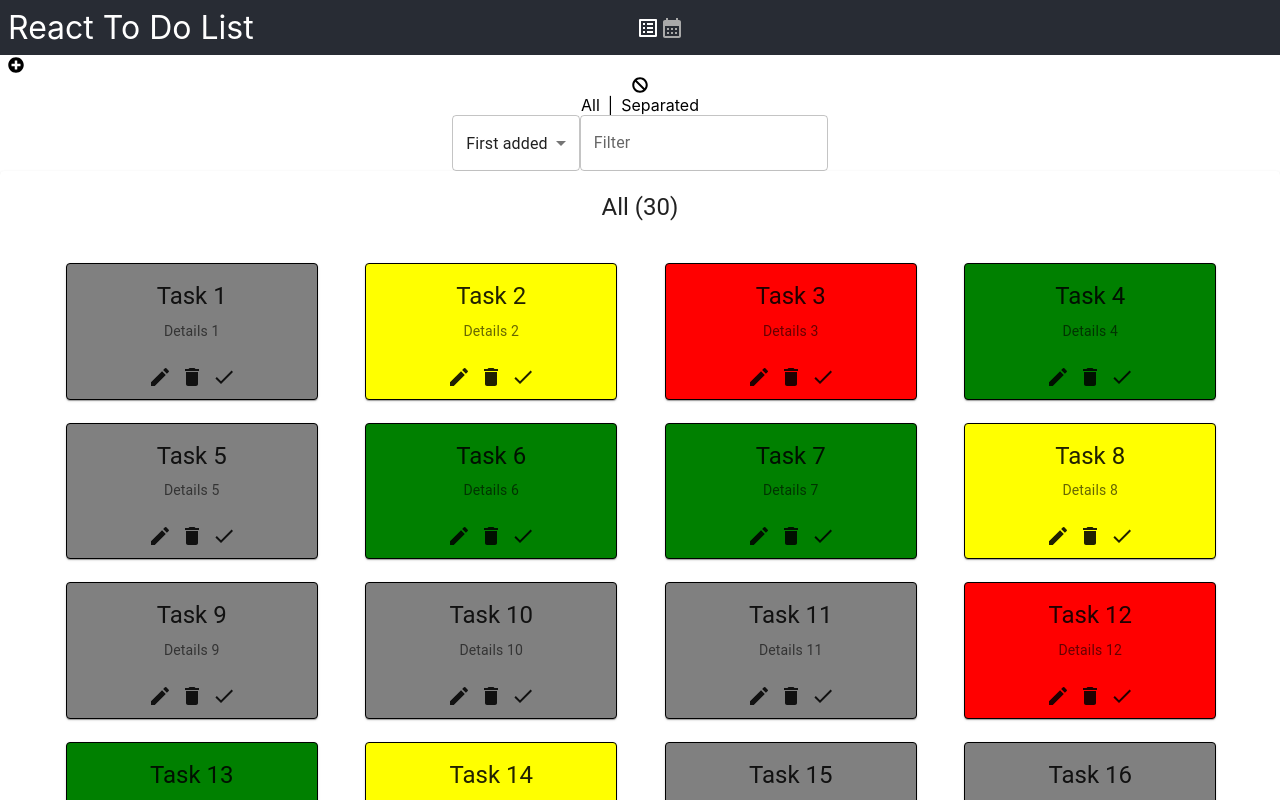
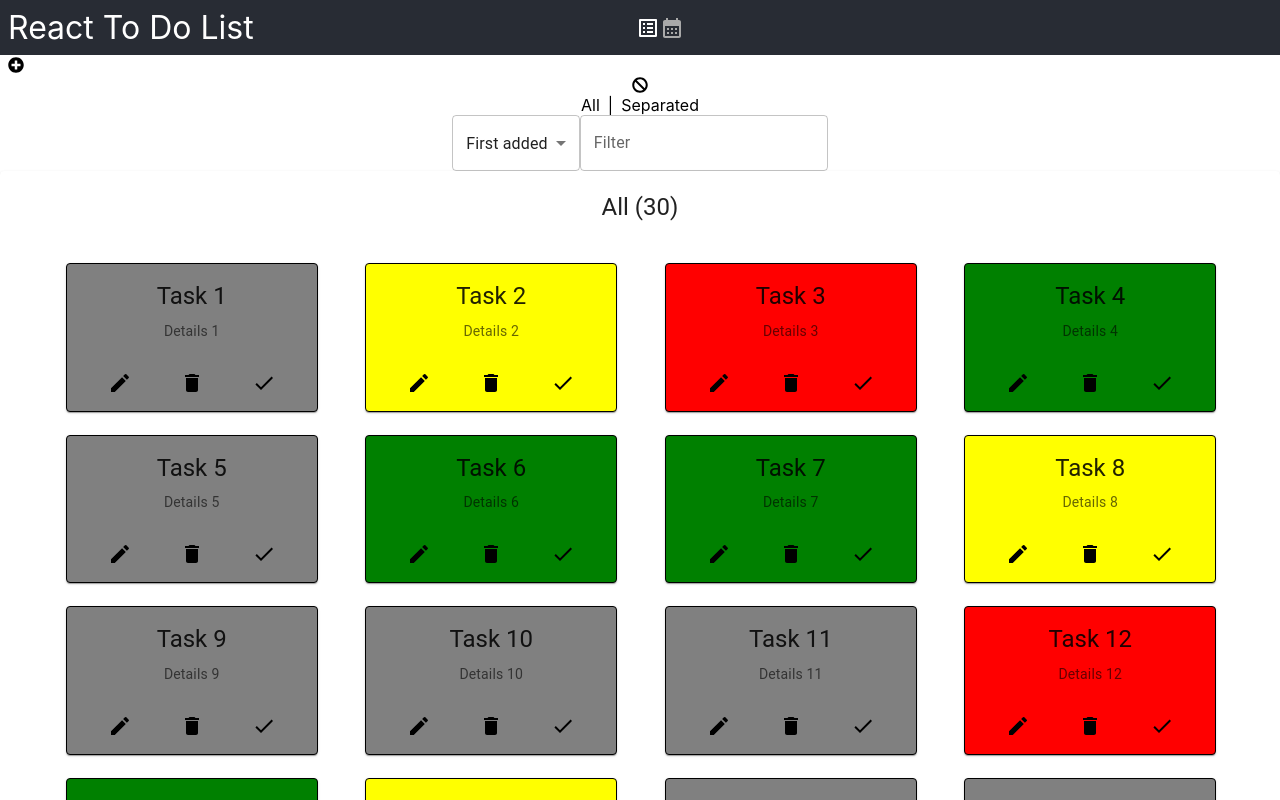
Before and after one commit to Skyrlon/react-todo-list, a React (Create React App) app: page / in a window 1280 px wide. Shown: the top 800 px of the page. Built offline with nearby package versions, Linux system fonts and the light colour scheme.

Commit message:
Make todo icons as buttons

```diff
--- a/src/components/Todo.jsx
+++ b/src/components/Todo.jsx
@@ -1,6 +1,7 @@
 import PropTypes from "prop-types";
 import styled from "styled-components";
 import {
+  Button,
   Card,
   Checkbox,
   CardContent,
@@ -21,6 +22,8 @@ const StyledTodo = styled(Card)`
     background-color: grey;
   }
 `;
+
+const buttonStyle = { color: "black" };
 
 const Todo = ({
   todo,
@@ -60,26 +63,36 @@ const Todo = ({
       </CardContent>
 
       <CardActions
-        sx={{ display: "flex", flexDirection: "row", justifyContent: "center" }}
+        sx={{
+          display: "flex",
+          flexDirection: "row",
+          justifyContent: "center",
+        }}
       >
+        <Button sx={buttonStyle}>
           <EditIcon
             onClick={(e) => {
               e.stopPropagation();
               onEdit();
             }}
           />
+        </Button>
+        <Button sx={buttonStyle}>
           <DeleteIcon
             onClick={(e) => {
               e.stopPropagation();
               onDelete();
             }}
           />
+        </Button>
+        <Button sx={buttonStyle}>
           <CheckIcon
             onClick={(e) => {
               e.stopPropagation();
               onComplete();
             }}
           />
+        </Button>
       </CardActions>
     </StyledTodo>
   );
```
Lines whose indentation alone changed are shown as unchanged.
